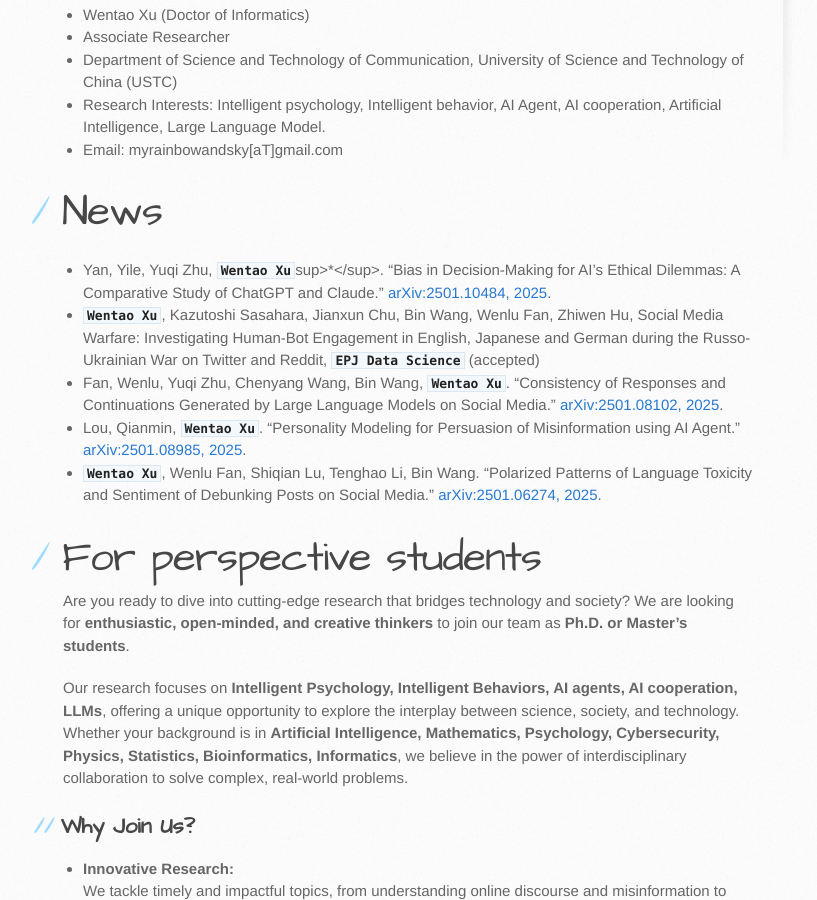
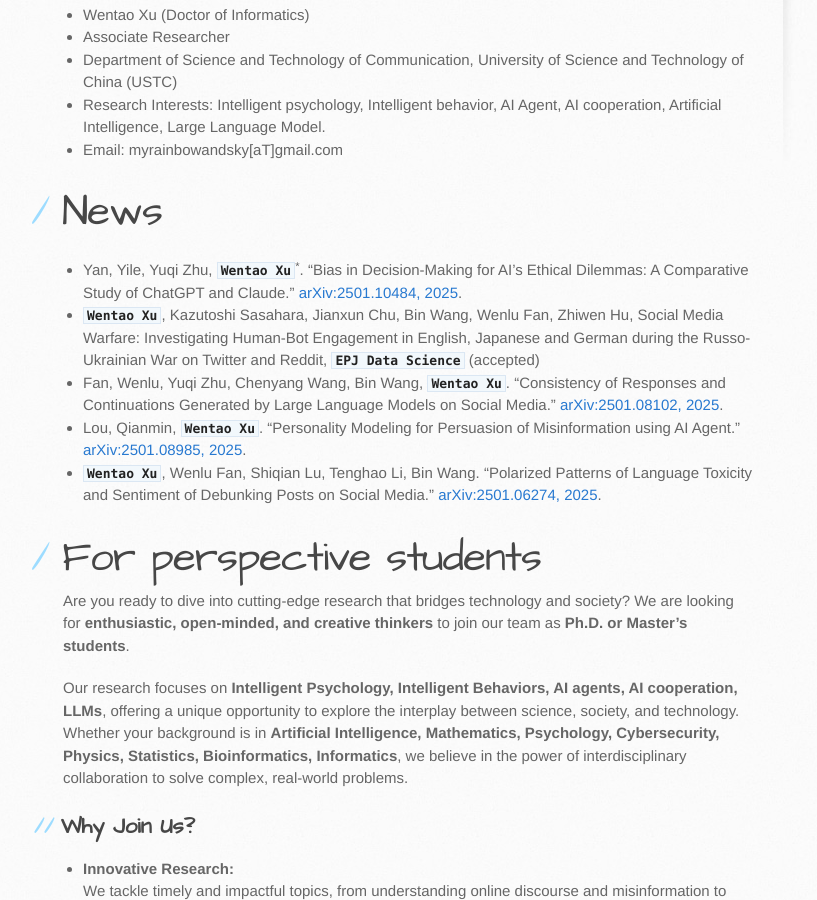
Before and after one commit to myrainbowandsky/myrainbowandsky.github.io, a Jekyll site: the page built from index.md, in a window 1280 px wide and 900 px high, scrolled down 541 px. Shown: the whole window, without its empty margins (107-924 px from the left). Built offline with Jekyll 4.4.1, drawn with Linux system fonts in a browser that asks for light colours; the repository's description, which GitHub fills in, is left out.

Commit message:
Update index.md

```diff
--- a/index.md
+++ b/index.md
@@ -17,7 +17,7 @@
 * Email: myrainbowandsky[aT]gmail.com
 
 # News
-* Yan, Yile, Yuqi Zhu, **`Wentao Xu`**sup>*</sup>. "Bias in Decision-Making for AI's Ethical Dilemmas: A Comparative Study of ChatGPT and Claude." [arXiv:2501.10484, 2025](https://arxiv.org/abs/2501.10484).
+* Yan, Yile, Yuqi Zhu, **`Wentao Xu`**<sup>*</sup>. "Bias in Decision-Making for AI's Ethical Dilemmas: A Comparative Study of ChatGPT and Claude." [arXiv:2501.10484, 2025](https://arxiv.org/abs/2501.10484).
 * **`Wentao Xu`**, Kazutoshi Sasahara, Jianxun Chu, Bin Wang, Wenlu Fan, Zhiwen Hu, Social Media Warfare: Investigating Human-Bot Engagement in English, Japanese and German during the Russo-Ukrainian War on Twitter and Reddit, **`EPJ Data Science`** (accepted)
 * Fan, Wenlu, Yuqi Zhu, Chenyang Wang, Bin Wang, **`Wentao Xu`**. "Consistency of Responses and Continuations Generated by Large Language Models on Social Media." [arXiv:2501.08102, 2025](https://arxiv.org/abs/2501.08102).
 * Lou, Qianmin, **`Wentao Xu`**. "Personality Modeling for Persuasion of Misinformation using AI Agent." [arXiv:2501.08985, 2025](https://arxiv.org/abs/2501.08985).
```
